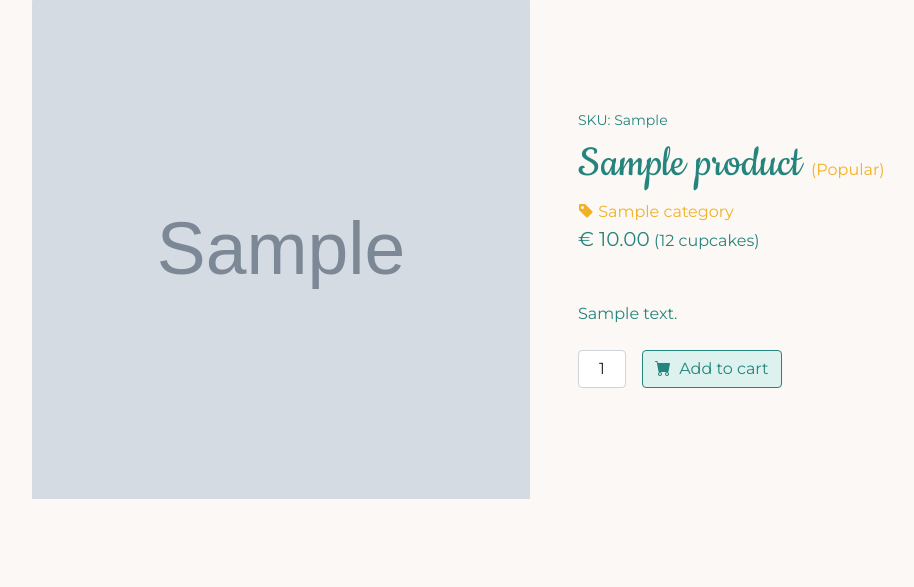
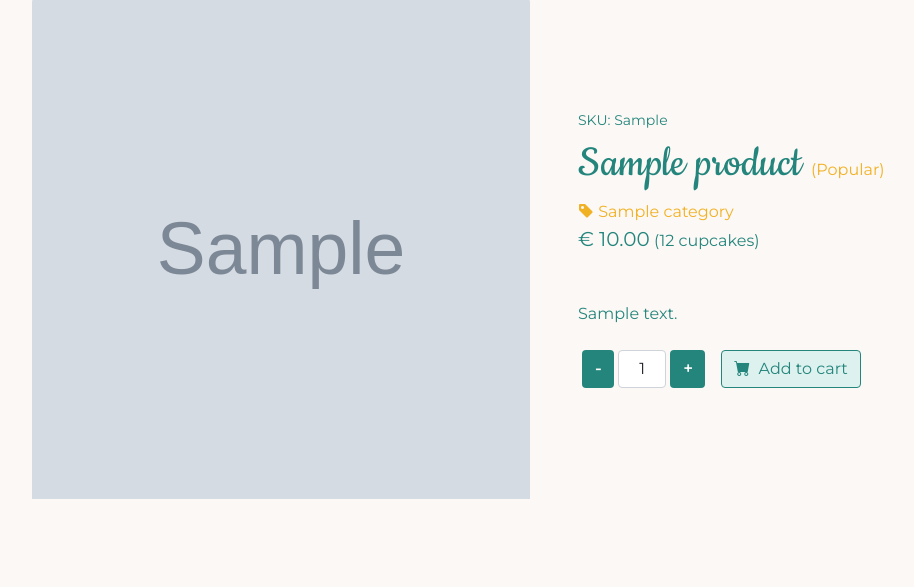
Before and after one commit to Paola62010/just-cupcakes, a Django app: a page that uses store/templates/product_detail.html in a window 1280 px wide. Shown: the part 245-832 px from the top of the page, without its empty margins (86-1000 px from the left). Run offline with Django 3.2, Linux system fonts and the light colour scheme; tables that the repository leaves empty hold one stand-in row (values such as "Sample post"); grey boxes marked "Sample" are stand-in pictures; some libraries are stand-ins or nearby versions.

Commit message:
Add add_to_bag view, url and form in product_detail template

```diff
--- a/bag/urls.py
+++ b/bag/urls.py
@@ -3,4 +3,5 @@ from . import views
 
 urlpatterns = [
     path('bag', views.view_bag, name='bag'),
+    path('add/<item_id>/', views.add_to_bag, name='add_to_bag'),
 ]
--- a/static/css/style.css
+++ b/static/css/style.css
@@ -188,6 +188,23 @@ footer i:hover {
 	vertical-align: sub;
 }
 
+.minus-qty,
+.plus-qty {
+	background-color: #24857c;
+	color: white;
+	font-weight: bold;
+}
+
+.minus-qty:hover,
+.plus-qty:hover {
+	color: white;
+}
+
+.qty-input {
+	max-width: 3rem;
+	min-width: 2rem;
+}
+
 @media only screen and (max-width: 576px) {
 	.detail-image {
 		height: 300px;
--- a/store/templates/product_detail.html
+++ b/store/templates/product_detail.html
@@ -38,13 +38,21 @@
                         <span>€ {{product.price}}</span><span class="fs-6"> (12 cupcakes)</span>
                     </div>
                     <p class="mb-4">{{product.description}}</p>
+                    <!--Add to bag form-->
+                    <form action="{% url 'add_to_bag' product.id %}" method="POST">
+                        {% csrf_token %}
+
                     <div class="d-flex">
-                        <input class="form-control text-center me-3" id="inputQuantity" type="num" value="1" style="max-width: 3rem" />
-                        <button class="btn sitebutton flex-shrink-0" type="button">
+                        <button class="btn minus-qty mx-1">-</button>
+                        <input class="form-control text-center qty-input" id="quantity" name="quantity" type="num" value="1" min="1" max="10"/>
+                        <button class="btn plus-qty me-3 ms-1">+</button>
+                        <button class="btn sitebutton flex-shrink-0" type="submit">
                             <i class="bi-cart-fill me-1"></i>
                             Add to cart
                         </button>
                     </div>
+                    <input type="hidden" name="redirect_url" value="{{ request.path }}">
+                    </form>
                 </div>
             </div>
         </div>
```
Also changed, not shown: bag/views.py (+17 -1 lines), store/templates/products.html (+10 -4 lines).
